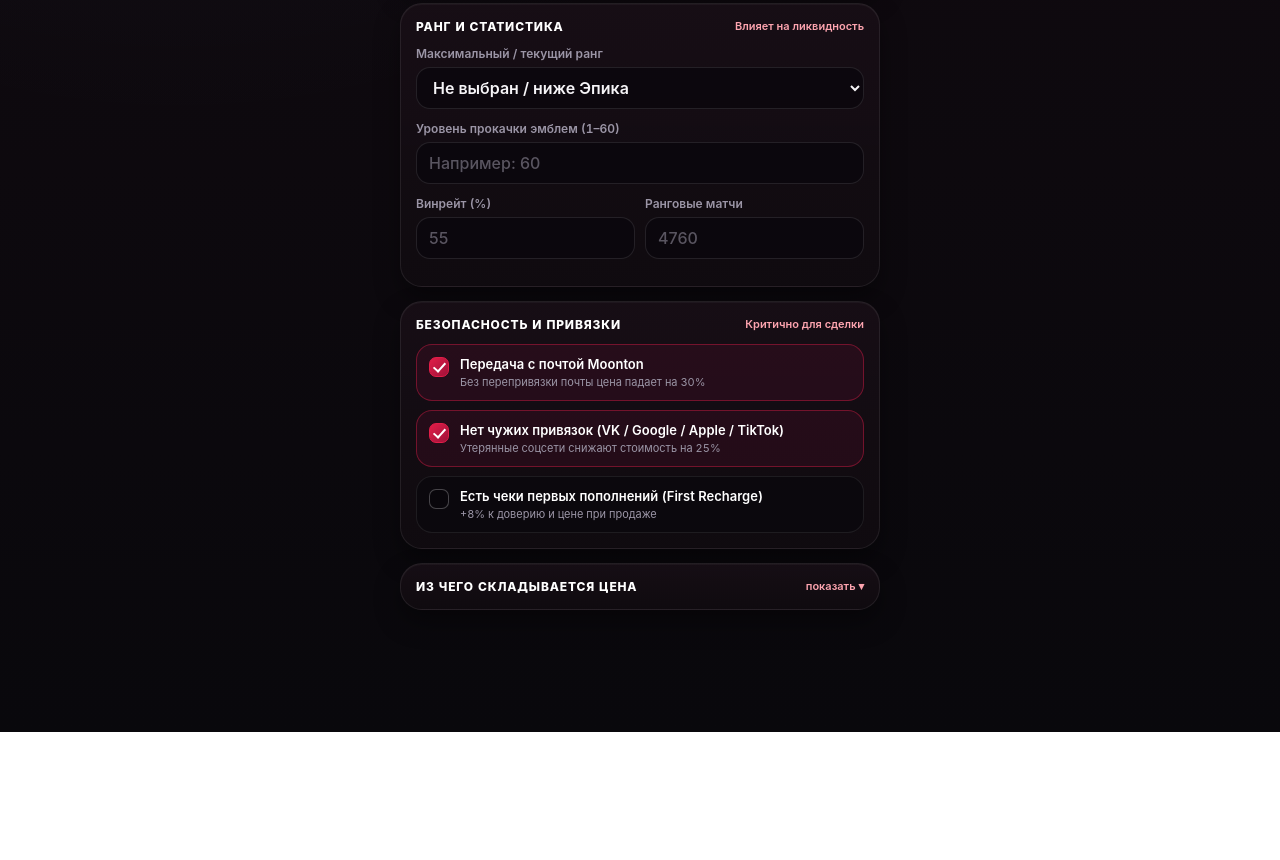
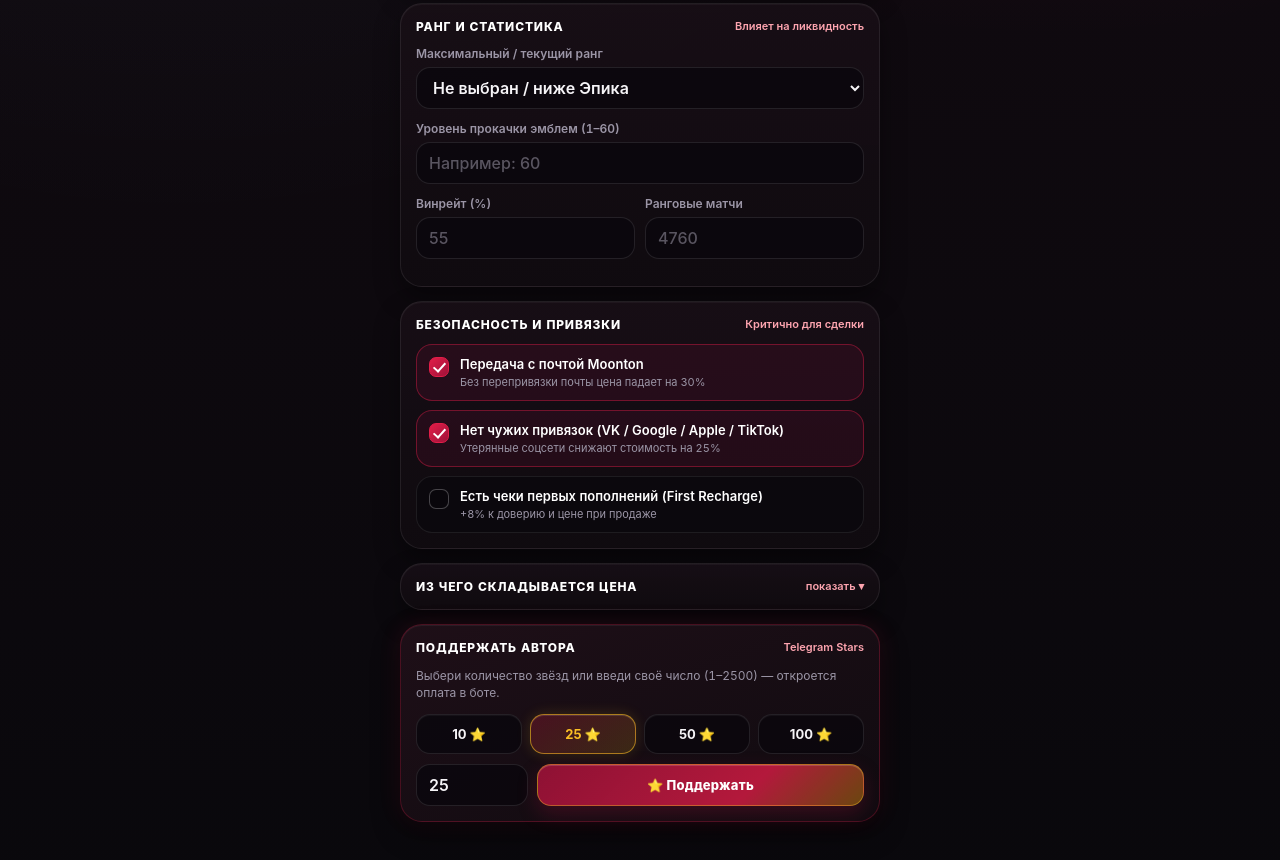
Before and after one commit to deimosept-dev/Voice_bot, a plain HTML site: page index.html in a window 1280 px wide. Shown: the part 967-1827 px from the top of the page. Before the commit the page ends 1699 px from the top, so only its background shows below. Drawn offline with Linux system fonts and the light colour scheme.

Commit message:
Update index.html

```diff
--- a/index.html
+++ b/index.html
@@ -231,6 +231,67 @@
     .bd-row span:first-child { color: var(--muted); }
     .bd-row .neg { color: #fb7185; }
     .bd-row .pos { color: var(--emerald); }
+
+    .donate-card {
+      background: linear-gradient(160deg, rgba(32, 16, 25, 0.94) 0%, rgba(16, 11, 16, 0.98) 100%);
+      border-color: rgba(225, 29, 72, 0.26);
+      box-shadow: 0 12px 28px rgba(0, 0, 0, 0.42), 0 0 22px rgba(225, 29, 72, 0.12), inset 0 1px 0 rgba(255, 255, 255, 0.06);
+    }
+    .donate-sub {
+      font-size: 12px;
+      color: var(--muted);
+      margin-bottom: 12px;
+      line-height: 1.45;
+    }
+    .star-chips {
+      display: grid;
+      grid-template-columns: repeat(4, 1fr);
+      gap: 8px;
+      margin-bottom: 10px;
+    }
+    .star-chip {
+      height: 40px;
+      border-radius: 14px;
+      border: 1px solid rgba(255, 255, 255, 0.1);
+      background: rgba(11, 8, 13, 0.85);
+      color: #f6f4f7;
+      font-size: 13px;
+      font-weight: 700;
+      cursor: pointer;
+      box-shadow: inset 0 1px 0 rgba(255, 255, 255, 0.04);
+      transition: transform 0.12s ease, border-color 0.16s ease, background 0.16s ease, color 0.16s ease, box-shadow 0.16s ease;
+    }
+    .star-chip.active {
+      border-color: rgba(251, 191, 36, 0.58);
+      background: linear-gradient(145deg, rgba(225, 29, 72, 0.24) 0%, rgba(251, 191, 36, 0.16) 100%);
+      color: var(--gold);
+      box-shadow: 0 0 14px rgba(251, 191, 36, 0.16), inset 0 1px 0 rgba(255, 255, 255, 0.12);
+    }
+    .star-chip:active { transform: scale(0.95); }
+    .donate-row {
+      display: grid;
+      grid-template-columns: 112px 1fr;
+      gap: 9px;
+      align-items: center;
+    }
+    .btn-donate {
+      height: 42px;
+      border-radius: 14px;
+      border: 1px solid rgba(251, 191, 36, 0.42);
+      background: linear-gradient(135deg, rgba(159, 18, 57, 0.88) 0%, rgba(225, 29, 72, 0.78) 65%, rgba(180, 120, 15, 0.55) 100%);
+      color: #fff;
+      font-size: 13px;
+      font-weight: 800;
+      letter-spacing: 0.02em;
+      cursor: pointer;
+      box-shadow: 0 8px 20px rgba(159, 18, 57, 0.28), inset 0 1px 0 rgba(255, 255, 255, 0.16);
+      transition: transform 0.12s ease, filter 0.15s ease, border-color 0.15s ease;
+    }
+    .btn-donate:active {
+      transform: scale(0.97);
+      filter: brightness(1.08);
+      border-color: rgba(251, 191, 36, 0.75);
+    }
 
     .toast-box {
       display: none;
@@ -483,6 +544,24 @@
         <div class="bd-list" id="bdList"></div>
       </details>
     </div>
+
+    <div class="card donate-card">
+      <div class="card-title">
+        <span>Поддержать автора</span>
+        <small>Telegram Stars</small>
+      </div>
+      <div class="donate-sub">Выбери количество звёзд или введи своё число (1–2500) — откроется оплата в боте.</div>
+      <div class="star-chips">
+        <button type="button" class="star-chip" data-stars="10" onclick="selectStars(10)">10 ⭐</button>
+        <button type="button" class="star-chip active" data-stars="25" onclick="selectStars(25)">25 ⭐</button>
+        <button type="button" class="star-chip" data-stars="50" onclick="selectStars(50)">50 ⭐</button>
+        <button type="button" class="star-chip" data-stars="100" onclick="selectStars(100)">100 ⭐</button>
+      </div>
+      <div class="donate-row">
+        <input type="number" inputmode="numeric" enterkeyhint="done" id="customStars" min="1" max="2500" value="25" oninput="syncStarChips()" />
+        <button type="button" class="btn-donate" id="btnDonate">⭐ Поддержать</button>
+      </div>
+    </div>
   </div>
 
   <div class="footer-btn">
@@ -501,6 +580,8 @@
       try { tg.disableVerticalSwipes(); } catch (e) {}
     }
 
+    const BOT_USERNAME = "Voice_master_ai_bot";
+
     const COLLECTION_TIERS = [
       { pts: 1000,   name: "Коллекционер-любитель",  color: "#cbd5e1" },
       { pts: 4000,   name: "Младший коллекционер",   color: "#34d399" },
@@ -517,7 +598,7 @@
       "cntEpic", "cntExceptional", "cntCommon", "rankSelect", "emblemLevel",
       "winrate", "matches", "chkMoonton", "chkCleanSocials", "chkFirstReceipt"
     ];
-    const STORAGE_KEY = "mlbb_valuer_state_v15";
+    const STORAGE_KEY = "mlbb_valuer_state_v17";
     const WIN_NAME_PREFIX = "MLBB_VALUER_STATE:";
 
     const shown = { market: 0, fast: 0 };
@@ -569,7 +650,7 @@
 
     function clampInputs() {
       document.querySelectorAll('input[type="number"][max]').forEach((el) => {
-        if (el.value === "") return;
+        if (el.id === "customStars" || el.value === "") return;
         const max = Number(el.max);
         const min = el.min !== "" ? Number(el.min) : 0;
         const v = Number(el.value);
@@ -1032,6 +1113,38 @@
       }
     }
 
+    function selectStars(val) {
+      if ($("customStars")) $("customStars").value = String(val);
+      haptic("light");
+      syncStarChips();
+    }
+
+    function syncStarChips() {
+      const cur = parseInt($("customStars") ? $("customStars").value : "0", 10) || 0;
+      document.querySelectorAll(".star-chip").forEach((chip) => {
+        const chipVal = parseInt(chip.getAttribute("data-stars"), 10);
+        chip.classList.toggle("active", chipVal === cur);
+      });
+    }
+
+    function openDonateInBot() {
+      dismissKeyboard();
+      const raw = parseInt($("customStars") ? $("customStars").value : "25", 10);
+      const amount = (!isNaN(raw) && raw >= 1 && raw <= 2500) ? raw : 25;
+      if ($("customStars")) $("customStars").value = String(amount);
+      syncStarChips();
+      haptic("medium");
+
+      const deepLink = `https://t.me/${BOT_USERNAME}?start=donate_${amount}`;
+      if (tg && typeof tg.openTelegramLink === "function") {
+        try {
+          tg.openTelegramLink(deepLink);
+          return;
+        } catch (e) {}
+      }
+      window.open(deepLink, "_blank");
+    }
+
     const submitBtn = $("btnGetCalc");
     if (submitBtn) {
       submitBtn.addEventListener("click", (e) => {
@@ -1045,6 +1158,14 @@
       resetBtn.addEventListener("click", (e) => {
         e.preventDefault();
         resetAll();
+      });
+    }
+
+    const donateBtn = $("btnDonate");
+    if (donateBtn) {
+      donateBtn.addEventListener("click", (e) => {
+        e.preventDefault();
+        openDonateInBot();
       });
     }
 
@@ -1083,6 +1204,7 @@
     /* ===== Старт ===== */
     buildTierDots();
     loadState(() => recalc(false));
+    syncStarChips();
   </script>
 </body>
 </html>
```
